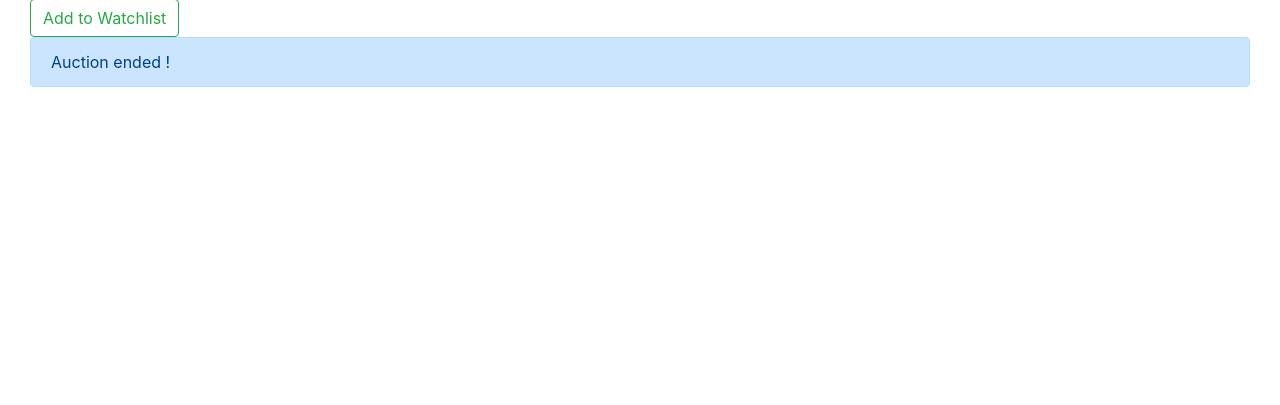
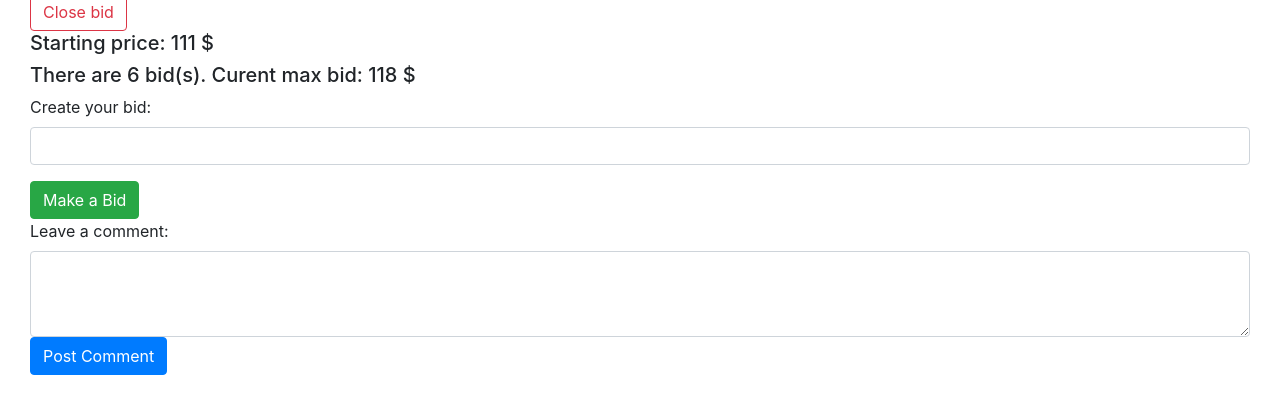
Before and after one commit to martyanovandrey/Auctions, a Django app: page /2 in a window 1280 px wide. Shown: the part 685-1090 px from the top of the page. Before the commit the page ends 772 px from the top, so only its background shows below. Run offline with Django 3.2, Linux system fonts and the light colour scheme; a user stored in the database is signed in; data comes from the database, SQL or seed files in the repository; some libraries are stand-ins or nearby versions.

Commit message:
working on comments

```diff
--- a/auctions/admin.py
+++ b/auctions/admin.py
@@ -1,7 +1,8 @@
 from django.contrib import admin
-from . models import Listing, Comment, User, Watchlist, Bid
+from . models import Listing, Comment, User, Watchlist, Bid, Comment
 
 admin.site.register(Listing)
 admin.site.register(User)
 admin.site.register(Watchlist)
 admin.site.register(Bid)
+admin.site.register(Comment)
--- a/auctions/models.py
+++ b/auctions/models.py
@@ -34,9 +34,10 @@
 
 
 class Comment(models.Model):
-    name = models.CharField(max_length=64)
+    user_comment = models.ForeignKey(User, on_delete=models.CASCADE, related_name='user_comment', null=True, blank=True)
+    listing_comment = models.ForeignKey(Listing, on_delete=models.CASCADE, related_name='listing_comment', null=True, blank=True)
     comment = models.CharField(max_length=1024)
-    date = models.DateTimeField()
+    date = models.DateTimeField(auto_now_add=True, blank=True)
 
     def __str__(self):
-        return f"{self.name} ({self.comment}) {self.date}"
+        return f"{self.user_comment} {self.comment}"
--- a/auctions/static/auctions/styles.css
+++ b/auctions/static/auctions/styles.css
@@ -10,13 +10,3 @@
     border: 1px solid grey;
     cursor: pointer;
 }
-
-.card-img-full {
-    width: 30vw;
-    height: 30vw;
-}
-
-.bid {
-    width: 15vw;
-    height: 30vw;
-}
--- a/auctions/templates/auctions/active_listing.html
+++ b/auctions/templates/auctions/active_listing.html
@@ -5,6 +5,7 @@
     <h4> {{ listing.name}} </h4>
     <p> {{ listing.description }} </p>
     <p> Added by: {{ listing.owner }} </p>
+    <p> Date: {{ listing.date }} </p>
     <img src="{{ listing.url}}" class="card-img-full">
     <div>
         {% if watchlist_state %}
@@ -24,18 +25,19 @@
             {% if user.username == listing.owner and listing.active == True %}
             <form action="{% url 'close_bid' %}" method='post'>
                 {% csrf_token %}
-                <button type="submit" name="listing_id" value="{{ listing.id }}" class="btn btn-outline-danger">Close bid</button>
+                <button type="submit" name="listing_id" value="{{ listing.id }}" class="btn btn-outline-danger">Close
+                    bid</button>
             </form>
-        </div>
             {% endif %}
         </div>
-        {% if listing.active == False %}
-        <div class="alert alert-primary" role="alert">
-            Auction ended !
     </div>
-        {% elif listing.active == False and user.username == listing.winner %}
+    {% if listing.active == False and user.username|stringformat:"s" == listing.winner|stringformat:"s" %}
     <div class="alert alert-success" role="alert">
         Сongratulations, you won auction !
+    </div>
+    {% elif listing.active == False %}
+    <div class="alert alert-primary" role="alert">
+        Auction ended ! Sorry, you didn't win.
     </div>
     {% else %}
     <div>
@@ -56,11 +58,17 @@
                 {{ succ_message }}
             </div>
             {% endif %}
-                <button type="submit" name="listing_id" value="bid_form" class="btn btn-success">Make a
+            <button type="submit" name="listing_id" value="{{ listing.id }}" class="btn btn-success">Make a
                 Bid</button>
-                <input name="listing_id" type='hidden' value='{{ listing.id }}'>
         </form>
     </div>
     {% endif %}
+    <div>
+        <form action="{% url 'comment' %}" method='post'>
+            {% csrf_token %}
+            {{comment_form}}
+            <button type="submit" name="listing_id" value="{{ listing.id }}" class="btn btn-primary">Post Comment</button>
+        </form>
+    </div>
 </div>
 {% endblock %}
--- a/auctions/urls.py
+++ b/auctions/urls.py
@@ -10,5 +10,6 @@
     path('create_listing', views.create_listing, name='create_listing'),
     path("<int:listing_id>", views.active_listing, name="active_listing"),
     path("watchlist", views.watchlist, name="watchlist"),
-    path("close_bid", views.close_bid, name="close_bid")
+    path("close_bid", views.close_bid, name="close_bid"),
+    path('comment', views.comment, name='comment')
     ]
--- a/auctions/views.py
+++ b/auctions/views.py
@@ -7,12 +7,21 @@
 from django.db.models import Max
 from django.core.validators import MaxValueValidator, MinValueValidator
 from django.core.exceptions import ValidationError
+from django.contrib.auth.decorators import login_required
 
-from .models import User, Listing, Watchlist, Bid
+from .models import User, Listing, Watchlist, Bid, Comment
 
 class Bid_form(forms.Form):
     bid_form = forms.IntegerField(required=True, label='Create your bid')
     bid_form.widget.attrs.update({'class': 'form-control'})
+
+class Comment_form(forms.Form):
+    comment = forms.CharField(widget=forms.Textarea(), label='Leave a comment')
+    comment.widget.attrs.update({
+        'class': 'form-control',
+        'rows': '3'
+    })
+
 
 def index(request):
     all_listings = Listing.objects.all()
@@ -68,6 +77,7 @@
     else:
         return render(request, "auctions/register.html")
 
+@login_required
 def create_listing(request):
     if request.method == "POST":
         name = request.POST["name"]
@@ -84,6 +94,7 @@
                 "message": "Listing not created."
             })
     return render(request, "auctions/create_listing.html")
+
 
 def active_listing(request, listing_id):
     try:
@@ -103,7 +114,6 @@
         raise Http404("Listing not found.")
     #Make a Bid block
     if request.method == 'POST':
-        #Create form from Bid_form class
         form = Bid_form(request.POST)
         curent_user = request.user.id
         listing_id = request.POST["listing_id"]
@@ -122,17 +132,19 @@
                 bid.save()
                 return render(request, "auctions/active_listing.html", {
                     "listing": listing_item,
-                    'form': Bid_form(),
                     'max_bid': curent_bid,
                     'bid_count': bid_count + 1,
+                    'form': Bid_form(),
+                    'comment_form': Comment_form(),
                     "succ_message": f"You made a successful bid for {curent_bid} $ !"
                     })
             else:
                 return render(request, "auctions/active_listing.html", {
                     "listing": listing_item,
-                    'form': Bid_form(),
                     'max_bid': max_bid,
                     'bid_count': bid_count,
+                    'form': Bid_form(),
+                    'comment_form': Comment_form(),
                     "err_message": "Bid can't be less than curent max bid"
                     })
         else:
@@ -143,9 +155,11 @@
         'watchlist_state': watchlist_state,
         'bid_count': bid_count,
         'max_bid': max_bid,
-        'form': Bid_form()
+        'form': Bid_form(),
+        'comment_form': Comment_form()
         })
 
+@login_required
 def watchlist(request):
     curent_user = request.user.id
     if request.method == "POST":
@@ -168,11 +182,35 @@
         })
 
 
-#@login_required
+@login_required
 def close_bid(request):
     if request.method == "POST":
         listing_id = request.POST["listing_id"]
         active_listing = Listing.objects.get(id=listing_id)
         active_listing.active = False
+        bid_count = Bid.objects.filter(item_bid=listing_id).count()
+        if bid_count > 0:
+            max_bid = Bid.objects.filter(item_bid=listing_id).aggregate(Max('bid'))
+            max_bid = max_bid['bid__max']
+            bid_winner = Bid.objects.get(item_bid=listing_id, bid=max_bid)
+            active_listing.winner = bid_winner.user_bid
+        else:
+            active_listing.winner = None
         active_listing.save()
         return HttpResponseRedirect(reverse("index"))
+
+@login_required
+def comment(request):
+    curent_user = request.user.id
+    curent_user = User.objects.get(id = curent_user)
+    comment_form = Comment_form(request.POST)
+    if request.method == "POST":
+        listing_id = request.POST["listing_id"]
+        listing_item = Listing.objects.get(id = listing_id)
+        if comment_form.is_valid():
+            curent_comment = comment_form.cleaned_data['comment']
+            create_comment = Comment(user_comment=curent_user, listing_comment=listing_item, comment=curent_comment)
+            create_comment.save()
+            return HttpResponseRedirect(reverse("index"))
+        else:
+            raise forms.ValidationError(comment_form.errors)
--- a/commerce/settings.py
+++ b/commerce/settings.py
@@ -27,7 +27,7 @@
 
 ALLOWED_HOSTS = []
 
-
+LOGIN_URL = 'register'
 # Application definition
 
 INSTALLED_APPS = [
```
Also changed, not shown: auctions/templates/auctions/watchlist.html (+14 -7 lines), auctions/migrations/0022_auto_20201017_1259.py (added), auctions/migrations/0023_auto_20201017_1316.py (added), auctions/migrations/0024_auto_20201017_1339.py (added), auctions/migrations/0025_auto_20201017_1358.py (added), auctions/migrations/0026_auto_20201017_1443.py (added), db.sqlite3. Lines whose indentation alone changed are shown as unchanged.
